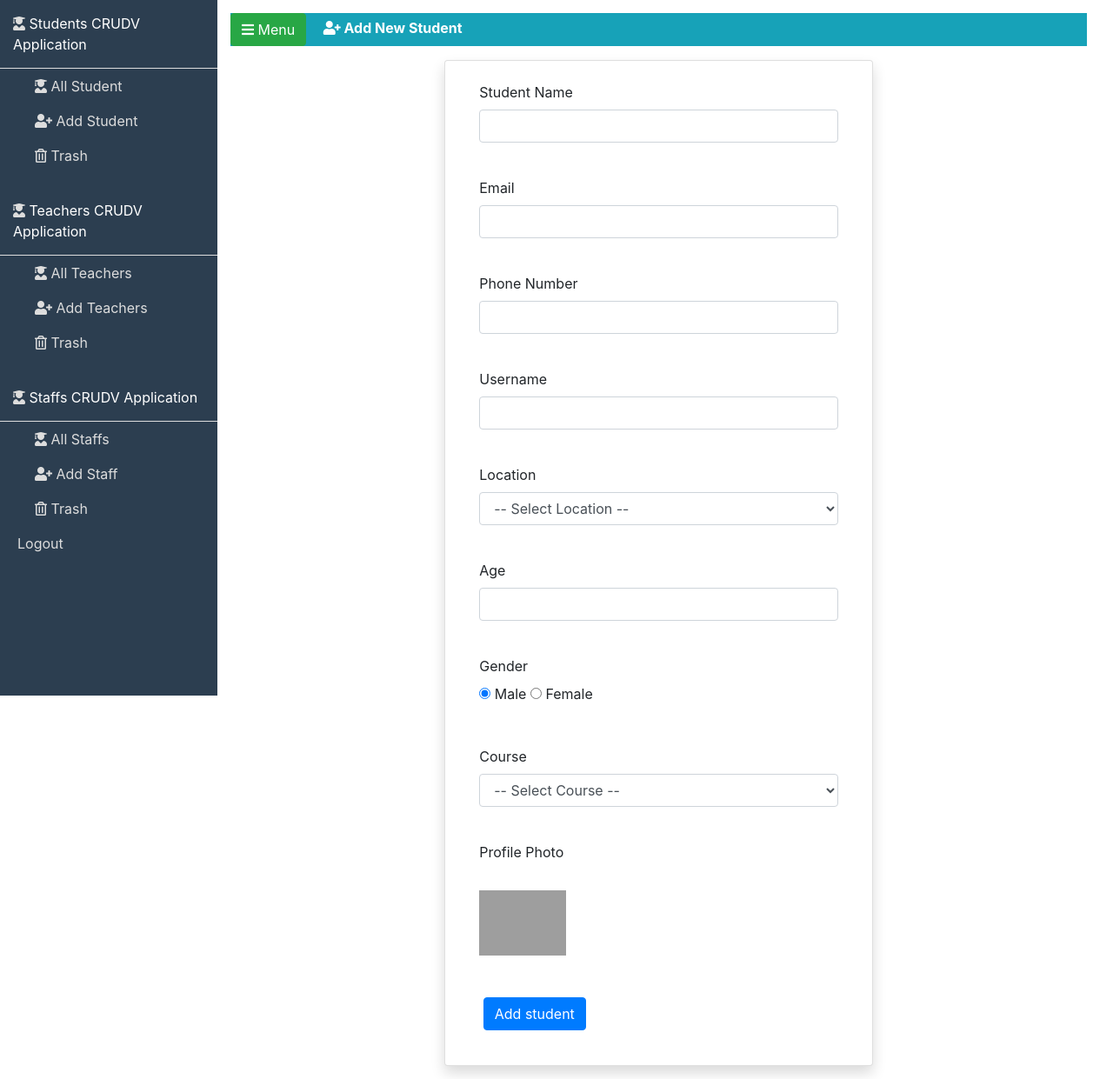
After one commit to Rashed1354/PHP_Beta, a PHP site: page /main_system/add_student.php in a window 1280 px wide. The commit adds this page. Shown: the whole page at 87% size. Run offline with PHP 8.4, Linux system fonts and the light colour scheme; some libraries are stand-ins or nearby versions; grey boxes are pictures that could not be loaded.

Commit message:
some fixes

```diff
--- /dev/null
+++ b/Bootstarp form/CSS/responsive.css
@@ -0,0 +1,27 @@
+
+@media (max-width: 770px) {
+    .float-left {
+      /* float: left; */
+      color: #fff;
+      float: none;
+      text-align: center;
+    }
+
+    .right {
+      /* float: right; */
+      margin-top: -24px;
+      text-align: center;
+    }
+  }
+
+  @media (max-width: 996px) {
+    .item-menu {
+      margin-left: -40px;
+    }
+    .item-menu ul li {
+      display: inline-block;
+      width: 50%;
+      margin-right: 0;
+      float: none;
+    }
+  }
--- /dev/null
+++ b/Bootstarp form/CSS/style.css
@@ -0,0 +1,81 @@
+/* welcome page start  */
+.card-body.text-center.card-custom a {
+    margin-bottom: 15px;
+    width: 80%;
+    display: block;
+    margin: auto;
+    font-size: 20px;
+    font-weight: 600;
+    text-transform: uppercase;
+  }
+
+  /* welcome page end  */
+  /* sidebar  */
+  #sidebar-wrapper {
+    z-index: 1;
+    position: fixed;
+    width: 0;
+    height: 100%;
+    overflow-y: hidden;
+    background-color: #2c3e50;
+    transition: 0.3s;
+  }
+  .logo {
+    padding: 15px;
+    border-bottom: 1px solid #ddd;
+  }
+  .logo i {
+    color: #ddd;
+  }
+  .logo span {
+    color: #fff;
+  }
+
+  /* Main content  */
+  #page-content-wrapper {
+    width: 100%;
+    position: absolute;
+    padding: 15px;
+    transition: 0.3s;
+  }
+  /* main content page title  */
+  span.span-title {
+    color: #fff;
+    padding-left: 15px;
+    font-weight: 700;
+  }
+
+  /* Change the width of the sidebar to display it   */
+  #wrapper.menuDisplayed #sidebar-wrapper {
+    width: 250px;
+  }
+  #wrapper.menuDisplayed #page-content-wrapper {
+    padding-left: 250px;
+  }
+
+  /* Sidebar styling  */
+  .sidebar-nav {
+    padding: 0;
+    list-style: none;
+  }
+  .sidebar-nav li {
+    text-indent: 20px;
+    line-height: 40px;
+  }
+  .sidebar-nav li a {
+    display: block;
+    text-decoration: none;
+    color: #ddd;
+  }
+  .sidebar-nav li a:hover {
+    background: #16a085;
+  }
+
+  .simg {
+    width: 200px;
+    height: 200px;
+    display: block;
+    margin: auto;
+    border-radius: 100%;
+    border: 10px solid #fff;
+  }
--- /dev/null
+++ b/Bootstarp form/main_system/add_student.php
@@ -0,0 +1,239 @@
+
+
+<!DOCTYPE html>
+<html lang="en">
+
+<head>
+     <meta charset="UTF-8">
+     <meta http-equiv="X-UA-Compatible" content="IE=edge">
+     <meta name="viewport" content="width=device-width, initial-scale=1.0">
+     <title>Student CRUDV</title>
+
+     <!-- Favicon  -->
+     <link rel="icon" href="assets/img/favicon-16x16.png">
+
+
+     <!-- FontAwesome CSS  -->
+     <link rel="stylesheet" href="https://cdnjs.cloudflare.com/ajax/libs/font-awesome/5.15.3/css/all.min.css">
+
+     <!-- Bootstrap -->
+     <link rel="stylesheet" href="https://cdn.jsdelivr.net/npm/bootstrap@4.6.0/dist/css/bootstrap.min.css" integrity="sha384-B0vP5xmATw1+K9KRQjQERJvTumQW0nPEzvF6L/Z6nronJ3oUOFUFpCjEUQouq2+l" crossorigin="anonymous">
+     <!-- JS FILES  -->
+     <script src="assets/js/custom.js"></script>
+     <script src="https://code.jquery.com/jquery-3.5.1.slim.min.js" integrity="sha384-DfXdz2htPH0lsSSs5nCTpuj/zy4C+OGpamoFVy38MVBnE+IbbVYUew+OrCXaRkfj" crossorigin="anonymous"></script>
+     <script src="https://cdn.jsdelivr.net/npm/bootstrap@4.6.0/dist/js/bootstrap.bundle.min.js" integrity="sha384-Piv4xVNRyMGpqkS2by6br4gNJ7DXjqk09RmUpJ8jgGtD7zP9yug3goQfGII0yAns" crossorigin="anonymous"></script>
+
+
+
+     <!-- Main CSS   -->
+     <link rel="stylesheet" href="CSS/style.css">
+
+     <!-- Responsive CSS     -->
+     <link rel="stylesheet" href="CSS/responsive.css">
+
+</head>
+
+<body>
+
+<!DOCTYPE html>
+<html lang="en">
+
+<head>
+    <meta charset="UTF-8">
+    <meta http-equiv="X-UA-Compatible" content="IE=edge">
+    <meta name="viewport" content="width=device-width, initial-scale=1.0">
+    <title>Document</title>
+
+    <!-- Favicon  -->
+    <link rel="icon" href="assets/img/favicon-16x16.png">
+
+    <!-- SlickNav CSS  -->
+    <link rel="stylesheet" href="assets/css/slicknav.min.css">
+
+    <!-- Owl Carousel CSS  -->
+    <link rel="stylesheet" href="assets/css/owl.carousel.min.css">
+
+    <!-- FontAwesome CSS  -->
+    <link rel="stylesheet" href="assets/fonts/fontAwesome/css/all.min.css">
+
+
+
+    <!-- Bootstrap CSS  -->
+    <link rel="stylesheet" href="assets/css/bootstrap.min.css">
+
+
+    <!-- Main CSS   -->
+    <link rel="stylesheet" href="assets/css/style.css">
+
+    <!-- Responsive CSS     -->
+    <link rel="stylesheet" href="assets/css/responsive.css">
+
+</head>
+
+<body>
+<div id="wrapper" class="menuDisplayed">
+
+<!-- sidebar  -->
+<div id="sidebar-wrapper">
+
+    <div class="logo">
+        <i class="fas fa-user-graduate"></i>
+        <span>Students CRUDV Application</span>
+    </div>
+    <ul class="sidebar-nav">
+        <li><a href="student_view.php"><i class="fas fa-user-graduate"></i> All Student</a></li>
+        <li><a href="student_add.php"><i class="fas fa-user-plus"></i> Add Student</a></li>
+        <li><a href="student_trash.php"><i class="far fa-trash-alt"></i> Trash</a></li>
+    </ul>
+
+    <div class="logo">
+        <i class="fas fa-user-graduate"></i>
+        <span>Teachers CRUDV Application</span>
+    </div>
+    <ul class="sidebar-nav">
+        <li><a href="teacher_view.php"><i class="fas fa-user-graduate"></i> All Teachers</a></li>
+        <li><a href="teacher_add.php"><i class="fas fa-user-plus"></i> Add Teachers</a></li>
+        <li><a href="teacher_trash.php"><i class="far fa-trash-alt"></i> Trash</a></li>
+    </ul>
+
+    <div class="logo">
+        <i class="fas fa-user-graduate"></i>
+        <span>Staffs CRUDV Application</span>
+    </div>
+    <ul class="sidebar-nav">
+        <li><a href="staff_view.php"><i class="fas fa-user-graduate"></i> All Staffs</a></li>
+        <li><a href="staff_add.php"><i class="fas fa-user-plus"></i> Add Staff</a></li>
+        <li><a href="staff_trash.php"><i class="far fa-trash-alt"></i> Trash</a></li>
+        <li><a href="index.php">Logout</a></li>
+
+    </ul>
+</div>
+<!-- Page content  -->
+<div id="page-content-wrapper">
+    <div class="container-fluid">
+        <div class="row">
+            <div class="col-lg-12">
+                <p class="page-title bg-info"><a href="#" class="btn btn-success" id="menu-toggle"><i class="fas fa-bars"></i> Menu </a> <span class="span-title"> <i class="fas fa-user-plus"></i></i> Add New Student</span></p>
+
+                                        <div class="card shadow mx-auto col-md-6">
+                    <div class="card-body p-4">
+                        <form action="" method="POST" enctype="multipart/form-data">
+                            <div class="form-group">
+                                <label class="form-label" for="name">Student Name</label>
+                                <input type="text" class="form-control" id="name" name="name" value="">
+                            </div><br>
+                            <div class="form-group">
+                                <label class="form-label" for="email">Email</label>
+                                <input type="email" class="form-control" id="email" name="email" value="">
+                            </div><br>
+                            <div class="form-group">
+                                <label class="form-label" for="pNumber">Phone Number</label>
+                                <input type="text" class="form-control" id="pNumber" name="pNumber" value="">
+                            </div><br>
+                            <div class="form-group">
+                                <label class="form-label" for="username">Username</label>
+                                <input type="text" class="form-control" id="username" name="username" value="">
+                            </div><br>
+
+                            <div class="form-group">
+                                <label for="">Location</label>
+                                <select class="form-control" name="location" value="" id="">
+                                    <option>-- Select Location --</option>
+                                    <option value="Barishal">Barishal</option>
+                                    <option value="Dhaka">Dhaka</option>
+                                    <option value="Mymensingh">Mymensingh</option>
+                                    <option value="Khulna">Khulna</option>
+                                    <option value="Rajshahi">Rajshahi</option>
+                                    <option value="Rangpur">Rangpur</option>
+                                    <option value="Sylhet">Sylhet</option>
+                                </select>
+                            </div>
+
+                            <br>
+
+                            <div class="form-group">
+                                <label class="form-label" for="age">Age</label>
+                                <input type="text" id="age" name="age" class="form-control" value="">
+                            </div><br>
+
+                            <div class="form-group">
+                                <label for="">Gender</label> <br>
+                                <input name="gender" type="radio" checked value="Male" id="Male"> <label for="Male">Male</label>
+                                <input name="gender" type="radio" value="Female" id="Female"> <label for="Female">Female</label>
+                            </div> <br>
+
+                            <div class="form-group">
+                                <label for="">Course</label>
+                                <select class="form-control" name="course" id="" value="">
+                                    <option value="">-- Select Course --</option>
+                                    <option value="Photoshop">Photoshop</option>
+                                    <option value="Web Design">Web Design</option>
+                                    <option value="Digital Marketing">Digital Marketing</option>
+                                    <option value="Android Development">Android Development</option>
+                                    <option value="Ethical Hacking">Ethical Hacking</option>
+                                    <option value="Data Analysis">Data Analysis</option>
+                                    <option value="Auto CAD">Auto CAD</option>
+                                </select>
+                            </div>
+
+                            <br>
+
+                            <div class="form-group">
+                                <label for="">Profile Photo</label> <br>
+                                <img id="load_student_photo" style="max-width:100% ;" src="" alt="">
+                                <br>
+                                <label for="student_photo" id="student_up"> <img width="100" src="assets/img/uloadphoto.png" alt=""></label>
+                                <input id="student_photo" name="photo" value="" style="display:none;" class="form-control" type="file">
+                            </div>
+                            <br>
+
+                            <div class="form-group">
+                                <label for=""></label>
+                                <input name="stc" class="btn btn-primary" type="submit" value="Add student">
+
+
+                            </div>
+                        </form>
+
+
+                    </div>
+                </div>
+
+            </div>
+
+        </div>
+    </div>
+
+</div>
+</div>
+
+
+
+<!-- JS FILES  -->
+<script src="assets/js/jquery-3.4.1.min.js"></script>
+<script src="assets/js/popper.min.js"></script>
+<script src="assets/js/bootstrap.min.js"></script>
+<script src="assets/js/custom.js"></script>
+
+<script>
+$("#menu-toggle").click(function(e) {
+
+    e.preventDefault();
+    $("#wrapper").toggleClass("menuDisplayed");
+
+});
+
+$('#student_photo').change(function(e) {
+
+    let file_url = URL.createObjectURL(e.target.files[0]);
+    $('#load_student_photo').attr('src', file_url);
+    $("#student_up").hide();
+
+});
+</script>
+</body>
+
+</html>
+</body>
+
+</html>
--- a/Bootstarp form/messages/Registration_success.html
+++ b/Bootstarp form/messages/Registration_success.html
@@ -4,13 +4,10 @@
     <meta charset="UTF-8" />
     <meta http-equiv="X-UA-Compatible" content="IE=edge,chrome=1">
     <meta name="viewport" content="width=device-width, initial-scale=1.0">
-    <title>Registration Successful Message Example</title>
+    <title>Registration Successful Message</title>
 
-    <meta name="author" content="Codeconvey" />
     <!-- Message Box CSS -->
     <link rel="stylesheet" href="css/style.css">
-    <!--Only for demo purpose - no need to add.-->
-    <link rel="stylesheet" href="css/demo.css" />
      <!-- Bootstrap -->
      <link rel="stylesheet" href="https://cdn.jsdelivr.net/npm/bootstrap@4.6.0/dist/css/bootstrap.min.css" integrity="sha384-B0vP5xmATw1+K9KRQjQERJvTumQW0nPEzvF6L/Z6nronJ3oUOFUFpCjEUQouq2+l" crossorigin="anonymous">
      <script src="https://code.jquery.com/jquery-3.5.1.slim.min.js" integrity="sha384-DfXdz2htPH0lsSSs5nCTpuj/zy4C+OGpamoFVy38MVBnE+IbbVYUew+OrCXaRkfj" crossorigin="anonymous"></script>
```
Also changed, not shown: Bootstarp form/dashboard.php (added, +136 -0 lines), Bootstarp form/db.php (added, +13 -0 lines), Bootstarp form/html.html (deleted, +0 -12 lines), Bootstarp form/register.php (+12 -1 lines), Bootstarp form/view_option.php (added, +35 -0 lines), Bootstarp form/media/photos61fdecf4880c19e89463371583eb8e6a.png (deleted), Bootstarp form/media/photosf7fd9645ff552ade2288828ce7b31582.png (deleted).
